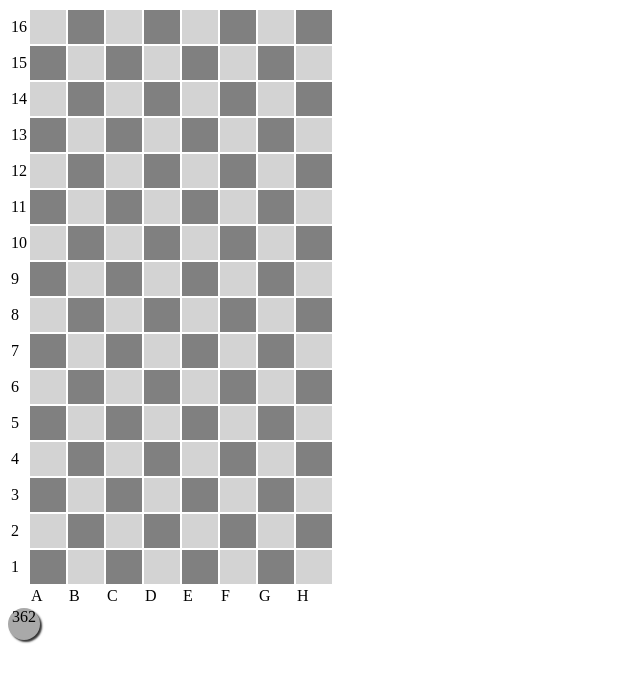
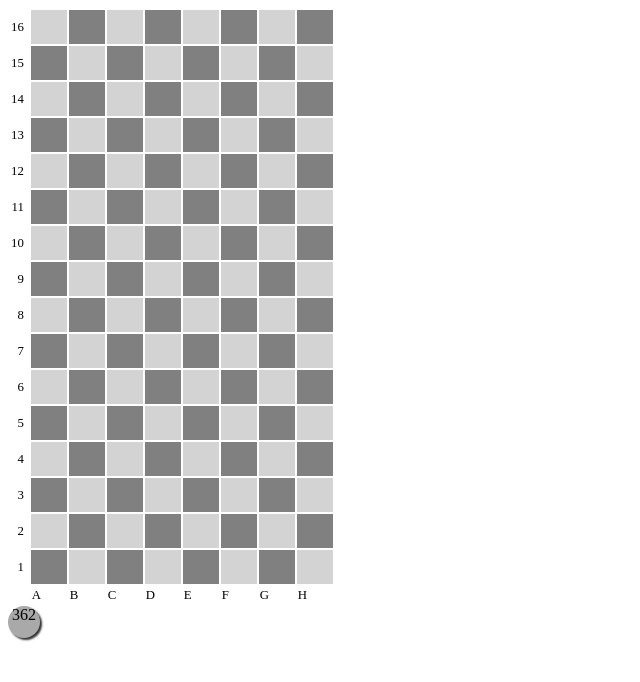
Before and after one commit to robertoloja/rithmomachy, a website: page public/gameBoard.html in a window 1280 px wide. Shown: the whole page, without its empty margins (0-640 px from the left). Drawn offline with Linux system fonts and the light colour scheme; files that its build step writes are made by us from their sources.

Commit message:
Cosmetic adjustments to gameboard.

```diff
--- a/public/gameBoard.html
+++ b/public/gameBoard.html
@@ -1,7 +1,7 @@
 <LINK REL='stylesheet' TYPE='text/css' HREF='/css/game.css'>
 <table id='game-board'>
     <tr id='16' class='boardRow'>
-      <td id='16-label' class='rowLabel'>16</td>
+      <td id='16-label' class='rowLabel label'>16</td>
       <td id='a16' class='boardSquare' ondrop='dropHandler(event)'
         ondragover='event.preventDefault()'></td>
       <td id='b16' class='boardSquare' ondrop='dropHandler(event)'
@@ -20,7 +20,7 @@
         ondragover='event.preventDefault()'></td>
     </tr>
     <tr id='15' class='boardRow'>
-      <td id='15-label' class='rowLabel'>15</td>
+      <td id='15-label' class='rowLabel label'>15</td>
       <td id='a15' class='boardSquare' ondrop='dropHandler(event)'
         ondragover='event.preventDefault()'></td>
       <td id='b15' class='boardSquare' ondrop='dropHandler(event)'
@@ -39,7 +39,7 @@
         ondragover='event.preventDefault()'></td>
     </tr>
     <tr id='14' class='boardRow'>
-      <td id='14-label' class='rowLabel'>14</td>
+      <td id='14-label' class='rowLabel label'>14</td>
       <td id='a14' class='boardSquare' ondrop='dropHandler(event)'
         ondragover='event.preventDefault()'></td>
       <td id='b14' class='boardSquare' ondrop='dropHandler(event)'
@@ -58,7 +58,7 @@
         ondragover='event.preventDefault()'></td>
     </tr>
     <tr id='13' class='boardRow'>
-      <td id='13-label' class='rowLabel'>13</td>
+      <td id='13-label' class='rowLabel label'>13</td>
       <td id='a13' class='boardSquare' ondrop='dropHandler(event)'
         ondragover='event.preventDefault()'></td>
       <td id='b13' class='boardSquare' ondrop='dropHandler(event)'
@@ -77,7 +77,7 @@
         ondragover='event.preventDefault()'></td>
     </tr>
     <tr id='12' class='boardRow'>
-      <td id='12-label' class='rowLabel'>12</td>
+      <td id='12-label' class='rowLabel label'>12</td>
       <td id='a12' class='boardSquare' ondrop='dropHandler(event)'
         ondragover='event.preventDefault()'></td>
       <td id='b12' class='boardSquare' ondrop='dropHandler(event)'
@@ -96,7 +96,7 @@
         ondragover='event.preventDefault()'></td>
     </tr>
     <tr id='11' class='boardRow'>
-      <td id='11-label' class='rowLabel'>11</td>
+      <td id='11-label' class='rowLabel label'>11</td>
       <td id='a11' class='boardSquare' ondrop='dropHandler(event)'
         ondragover='event.preventDefault()'></td>
       <td id='b11' class='boardSquare' ondrop='dropHandler(event)'
@@ -115,7 +115,7 @@
         ondragover='event.preventDefault()'></td>
     </tr>
     <tr id='10' class='boardRow'>
-      <td id='10-label' class='rowLabel'>10</td>
+      <td id='10-label' class='rowLabel label'>10</td>
       <td id='a10' class='boardSquare' ondrop='dropHandler(event)'
         ondragover='event.preventDefault()'></td>
       <td id='b10' class='boardSquare' ondrop='dropHandler(event)'
@@ -134,7 +134,7 @@
         ondragover='event.preventDefault()'></td>
     </tr>
     <tr id='9' class='boardRow'>
-      <td id='9-label' class='rowLabel'>9</td>
+      <td id='9-label' class='rowLabel label'>9</td>
       <td id='a9' class='boardSquare' ondrop='dropHandler(event)'
         ondragover='event.preventDefault()'></td>
       <td id='b9' class='boardSquare' ondrop='dropHandler(event)'
@@ -153,7 +153,7 @@
         ondragover='event.preventDefault()'></td>
     </tr>
     <tr id='8' class='boardRow'>
-      <td id='8-label' class='rowLabel'>8</td>
+      <td id='8-label' class='rowLabel label'>8</td>
       <td id='a8' class='boardSquare' ondrop='dropHandler(event)'
         ondragover='event.preventDefault()'></td>
       <td id='b8' class='boardSquare' ondrop='dropHandler(event)'
@@ -172,7 +172,7 @@
         ondragover='event.preventDefault()'></td>
     </tr>
     <tr id='7' class='boardRow'>
-      <td id='7-label' class='rowLabel'>7</td>
+      <td id='7-label' class='rowLabel label'>7</td>
       <td id='a7' class='boardSquare' ondrop='dropHandler(event)'
         ondragover='event.preventDefault()'></td>
       <td id='b7' class='boardSquare' ondrop='dropHandler(event)'
@@ -191,7 +191,7 @@
         ondragover='event.preventDefault()'></td>
     </tr>
     <tr id='6' class='boardRow'>
-      <td id='6-label' class='rowLabel'>6</td>
+      <td id='6-label' class='rowLabel label'>6</td>
       <td id='a6' class='boardSquare' ondrop='dropHandler(event)'
         ondragover='event.preventDefault()'></td>
       <td id='b6' class='boardSquare' ondrop='dropHandler(event)'
@@ -210,7 +210,7 @@
         ondragover='event.preventDefault()'></td>
     </tr>
     <tr id='5' class='boardRow'>
-      <td id='5-label' class='rowLabel'>5</td>
+      <td id='5-label' class='rowLabel label'>5</td>
       <td id='a5' class='boardSquare' ondrop='dropHandler(event)'
         ondragover='event.preventDefault()'></td>
       <td id='b5' class='boardSquare' ondrop='dropHandler(event)'
@@ -229,7 +229,7 @@
         ondragover='event.preventDefault()'></td>
     </tr>
     <tr id='4' class='boardRow'>
-      <td id='4-label' class='rowLabel'>4</td>
+      <td id='4-label' class='rowLabel label'>4</td>
       <td id='a4' class='boardSquare' ondrop='dropHandler(event)'
         ondragover='event.preventDefault()'></td>
       <td id='b4' class='boardSquare' ondrop='dropHandler(event)'
@@ -248,7 +248,7 @@
         ondragover='event.preventDefault()'></td>
     </tr>
     <tr id='3' class='boardRow'>
-      <td id='3-label' class='rowLabel'>3</td>
+      <td id='3-label' class='rowLabel label'>3</td>
       <td id='a3' class='boardSquare' ondrop='dropHandler(event)'
         ondragover='event.preventDefault()'></td>
       <td id='b3' class='boardSquare' ondrop='dropHandler(event)'
@@ -267,7 +267,7 @@
         ondragover='event.preventDefault()'></td>
     </tr>
     <tr id='2' class='boardRow'>
-      <td id='2-label' class='rowLabel'>2</td>
+      <td id='2-label' class='rowLabel label'>2</td>
       <td id='a2' class='boardSquare' ondrop='dropHandler(event)'
         ondragover='event.preventDefault()'></td>
       <td id='b2' class='boardSquare' ondrop='dropHandler(event)'
@@ -286,7 +286,7 @@
         ondragover='event.preventDefault()'></td>
     </tr>
     <tr id='1' class='boardRow'>
-      <td id='1-label' class='rowLabel'>1</td>
+      <td id='1-label' class='rowLabel label'>1</td>
       <td id='a1' class='boardSquare' ondrop='dropHandler(event)'
         ondragover='event.preventDefault()'></td>
       <td id='b1' class='boardSquare' ondrop='dropHandler(event)'
@@ -306,14 +306,14 @@
     </tr>
     <tr id='columnLabels' class='boardRow'>
       <td></td>
-      <td id='a-label' class='columnLabel'>A</td>
-      <td id='b-label' class='columnLabel'>B</td>
-      <td id='c-label' class='columnLabel'>C</td>
-      <td id='d-label' class='columnLabel'>D</td>
-      <td id='e-label' class='columnLabel'>E</td>
-      <td id='f-label' class='columnLabel'>F</td>
-      <td id='g-label' class='columnLabel'>G</td>
-      <td id='h-label' class='columnLabel'>H</td>
+      <td id='a-label' class='columnLabel label'>A</td>
+      <td id='b-label' class='columnLabel label'>B</td>
+      <td id='c-label' class='columnLabel label'>C</td>
+      <td id='d-label' class='columnLabel label'>D</td>
+      <td id='e-label' class='columnLabel label'>E</td>
+      <td id='f-label' class='columnLabel label'>F</td>
+      <td id='g-label' class='columnLabel label'>G</td>
+      <td id='h-label' class='columnLabel label'>H</td>
     </tr>
 </table>
 
--- a/style/game.css
+++ b/style/game.css
@@ -1,4 +1,18 @@
 #game-board {
+}
+
+.label {
+  font-size: 0.8em;
+}
+
+.columnLabel {
+  vertical-align: top;
+  padding-top: 2px;
+}
+
+.rowLabel {
+  text-align: right;
+  padding-right: 5px;
 }
 
 .boardSquare {
```
